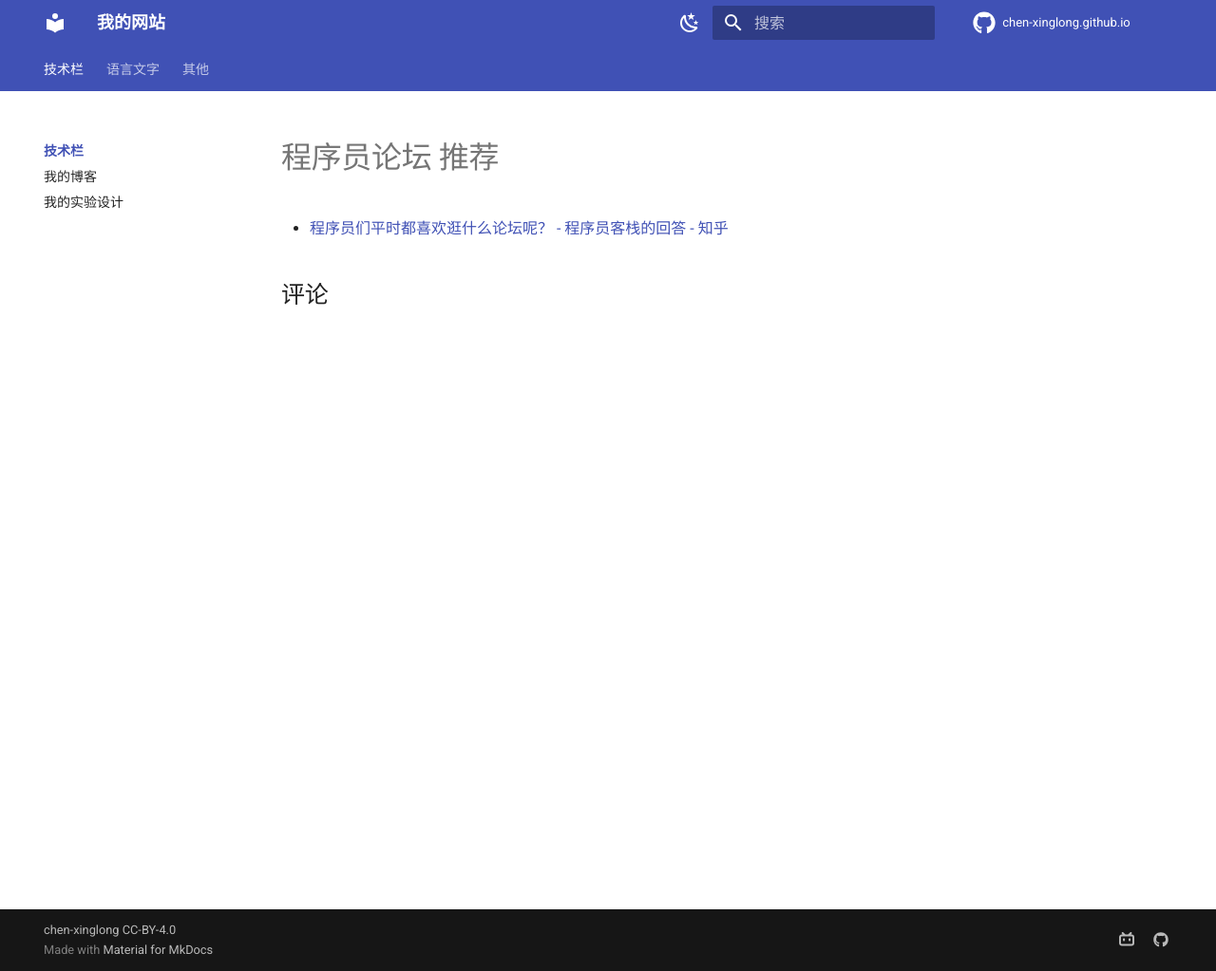
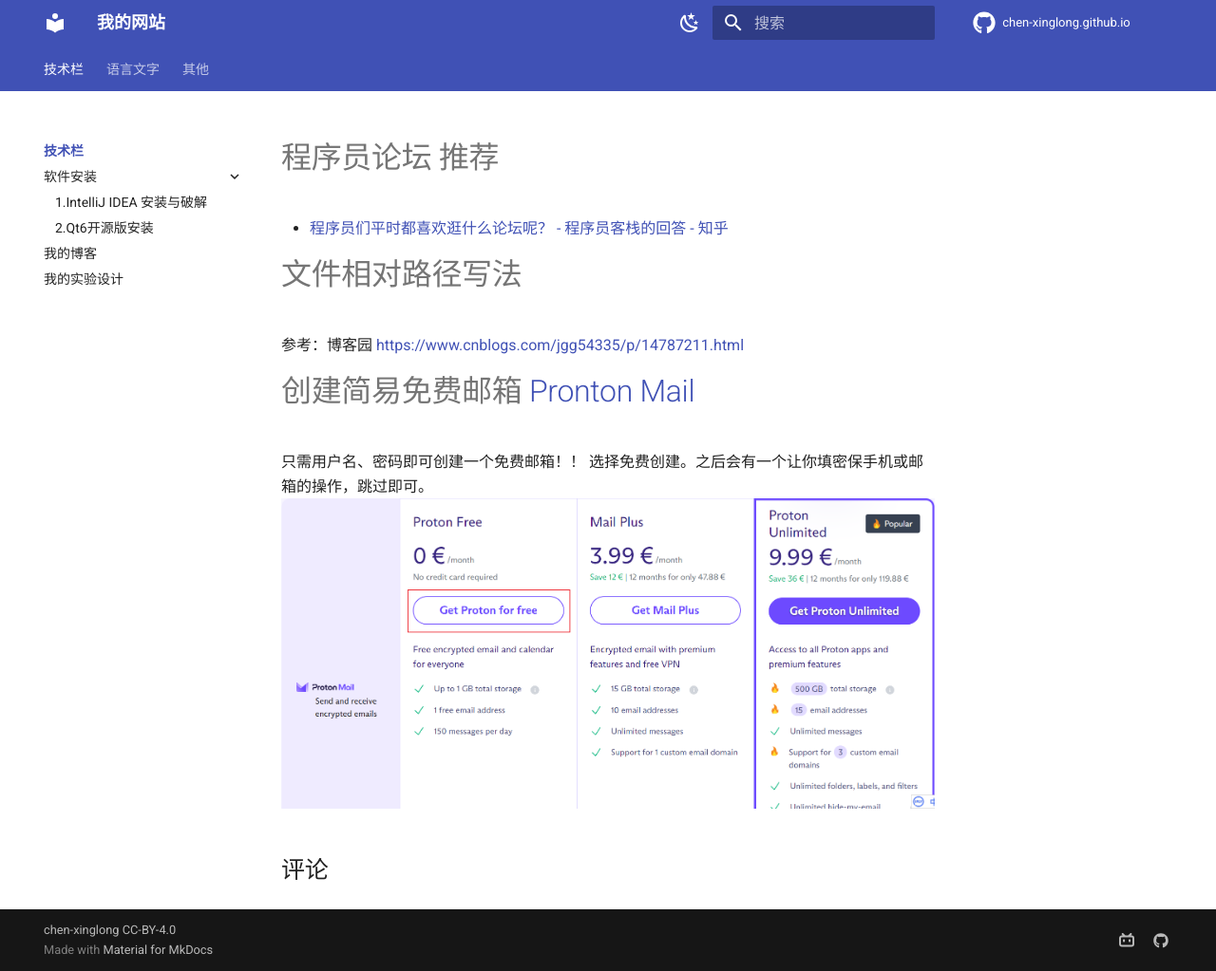
Before and after one commit to chen-xinglong/chen-xinglong.github.io, an MkDocs documentation site: the page built from docs/techblog/index.md, in a window 1280 px wide and 1023 px high. Shown: the whole window at 95% size. Built offline with MkDocs 1.6.1 and Material for MkDocs 9.7.7, drawn with Linux system fonts in a browser that asks for light colours; comment, search, counter and statistics services are not loaded.

Commit message:
add 2*images,qt6.md,idea.md

```diff
--- a/docs/techblog/index.md
+++ b/docs/techblog/index.md
@@ -5,3 +5,11 @@
 # 程序员论坛 推荐
 
 - [程序员们平时都喜欢逛什么论坛呢？ - 程序员客栈的回答 - 知乎](https://www.zhihu.com/question/27145069/answer/672914885)
+
+# 文件相对路径写法
+参考：博客园 <https://www.cnblogs.com/jgg54335/p/14787211.html>
+
+# 创建简易免费邮箱 [Pronton Mail](https://proton.me/mail/pricing)
+只需用户名、密码即可创建一个免费邮箱！！
+选择免费创建。之后会有一个让你填密保手机或邮箱的操作，跳过即可。
+![1.png](../images/prontonMail/1.png "选择free创建邮箱")
--- a/mkdocs.yml
+++ b/mkdocs.yml
@@ -7,6 +7,9 @@
 nav:
   - 技术栏:
     - techblog/index.md
+    - 软件安装:
+      - 1.IntelliJ IDEA 安装与破解: techblog/software/IntelliJIDEA.md
+      - 2.Qt6开源版安装: techblog/software/Qt6_OpenSource.md
     - 我的博客: 1.md
     - 我的实验设计: 1.md
   - 语言文字:
```
Also changed, not shown: docs/techblog/software/IntelliJIDEA.md (added, +10 -0 lines), docs/techblog/software/Qt6_OpenSource.md (added, +11 -0 lines), docs/images/prontonMail/1.png (added), docs/images/qt_open/1.png (added).
